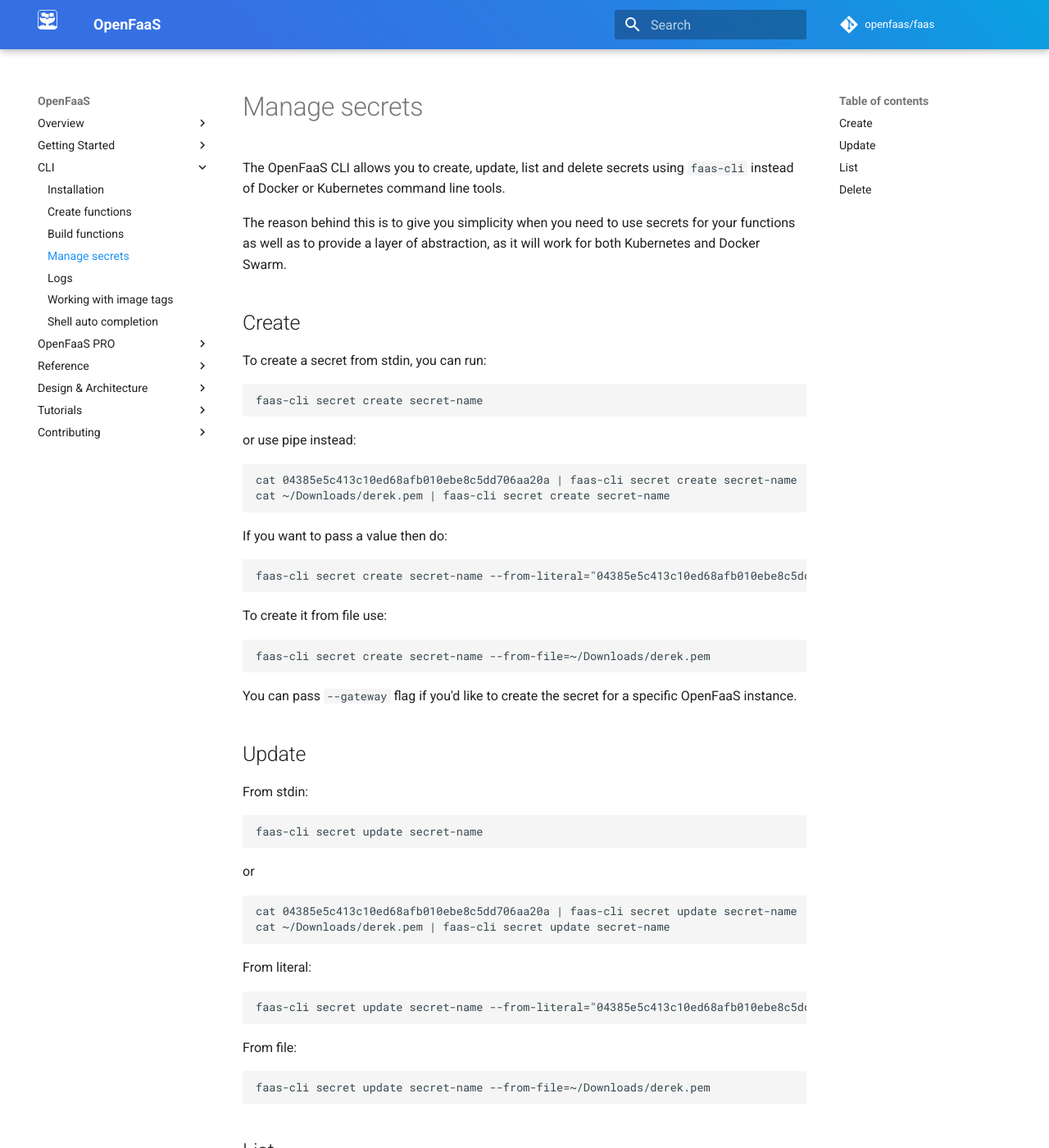
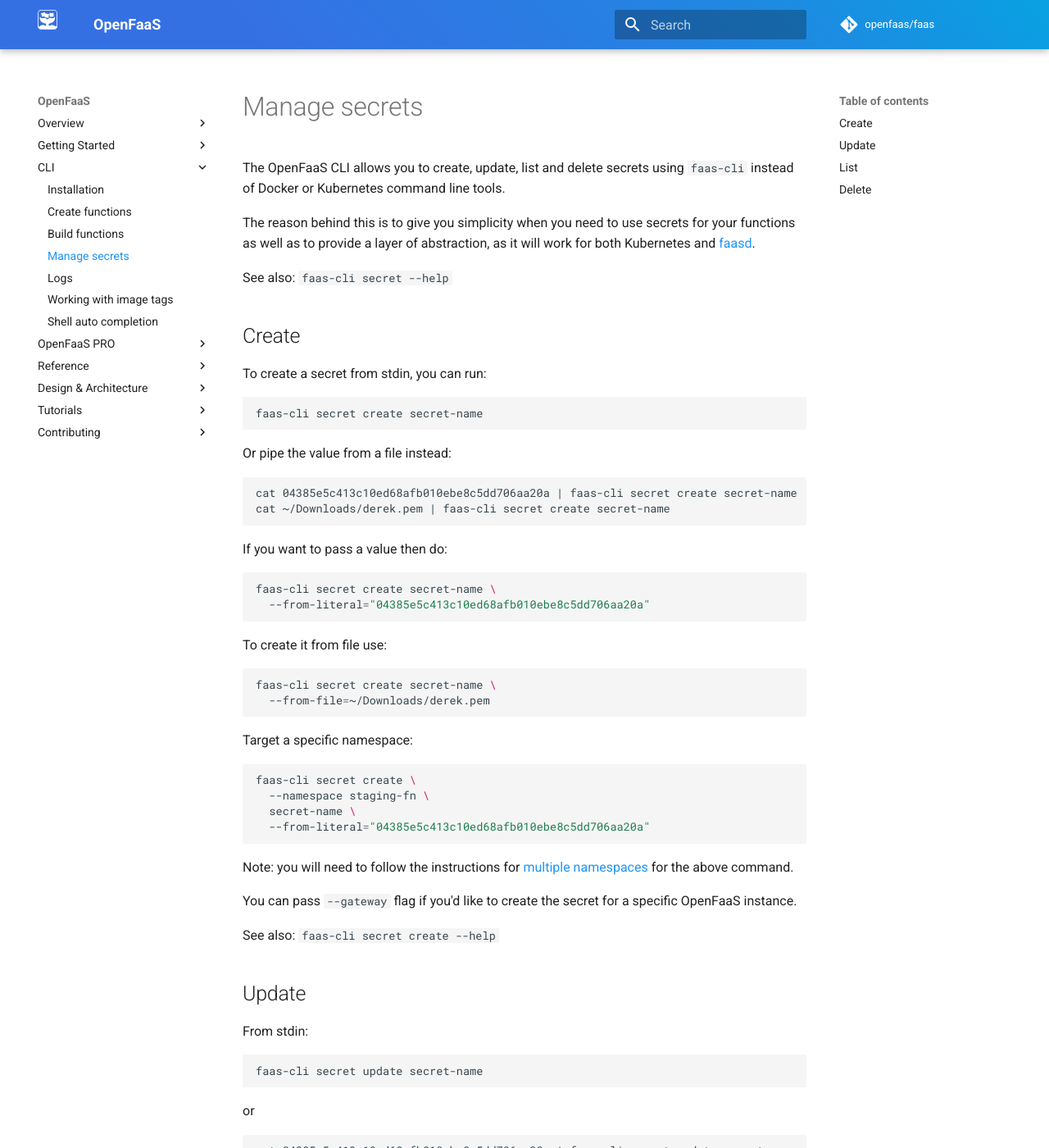
Before and after one commit to openfaas/docs, an MkDocs documentation site: the page built from docs/cli/secrets.md, in a window 1280 px wide and 1400 px high. Shown: the whole window at 82% size. Built offline with MkDocs 1.6.1 and Material for MkDocs 9.7.7, drawn with Linux system fonts in a browser that asks for light colours; comment, search, counter and statistics services are not loaded; some of the changed text lies outside the part shown.

Commit message:
Add namespace option to secrets docs
A user on Slack was confused and didn't check the --help flag.
He assumed that because the docs didn't mention namespace, that
it wasn't possible to specify one. This commit makes it clearer
that one can use a namespace with secrets, when the feature is
enabled.

Signed-off-by: Alex Ellis (OpenFaaS Ltd) <alexellis2@gmail.com>

````diff
--- a/docs/cli/secrets.md
+++ b/docs/cli/secrets.md
@@ -2,32 +2,53 @@
 
 The OpenFaaS CLI allows you to create, update, list and delete secrets using `faas-cli` instead of Docker or Kubernetes command line tools.
 
-The reason behind this is to give you simplicity when you need to use secrets for your functions as well as to provide a layer of abstraction, as it will work for both Kubernetes and Docker Swarm.
+The reason behind this is to give you simplicity when you need to use secrets for your functions as well as to provide a layer of abstraction, as it will work for both Kubernetes and [faasd](/deployment/faasd/).
+
+See also: `faas-cli secret --help`
 
 ## Create
 
 To create a secret from stdin, you can run:
 
-```
+```bash
 faas-cli secret create secret-name
 ```
-or use pipe instead:
+
+Or pipe the value from a file instead:
+
 ```
 cat 04385e5c413c10ed68afb010ebe8c5dd706aa20a | faas-cli secret create secret-name
 cat ~/Downloads/derek.pem | faas-cli secret create secret-name
 ```
 
 If you want to pass a value then do:
-```
-faas-cli secret create secret-name --from-literal="04385e5c413c10ed68afb010ebe8c5dd706aa20a"
+
+```bash
+faas-cli secret create secret-name \
+  --from-literal="04385e5c413c10ed68afb010ebe8c5dd706aa20a"
 ```
 
 To create it from file use:
-```
-faas-cli secret create secret-name --from-file=~/Downloads/derek.pem
+
+```bash
+faas-cli secret create secret-name \
+  --from-file=~/Downloads/derek.pem
 ```
 
+Target a specific namespace:
+
+```bash
+faas-cli secret create \
+  --namespace staging-fn \
+  secret-name \
+  --from-literal="04385e5c413c10ed68afb010ebe8c5dd706aa20a"
+```
+
+Note: you will need to follow the instructions for [multiple namespaces](/reference/namespaces) for the above command.
+
 You can pass `--gateway` flag if you'd like to create the secret for a specific OpenFaaS instance.
+
+See also: `faas-cli secret create --help`
 
 ## Update
 
@@ -51,36 +72,58 @@ From file:
 faas-cli secret update secret-name --from-file=~/Downloads/derek.pem
 ```
 
+See also: `faas-cli secret update --help`
+
 ## List
 
+To list secrets in the default namespace:
+
+```bash
+faas-cli secret list
+faas-cli secret ls
+```
+
+To list secrets in an alternative namespace:
+
+```bash
+faas-cli secret ls --namespace staging
+```
+
 To list secrets for an OpenFaaS instance use:
-```
-faas-cli secret list --gateway http://127.0.0.1:8080
-```
-or
-```
+
+```bash
 faas-cli secret ls --gateway http://127.0.0.1:8080
 ```
-If you have set $OPENFAAS_URL you can use only
-```
+
+If you have set `$OPENFAAS_URL` you can use only
+
+```bash
 faas-cli secret ls
 ```
 
 This will output:
-```
+
+```bash
 NAME
 secret-name1
 secret-name2
 ...
 ```
 
+See also: `faas-cli secret list --help`
+
 ## Delete
 
 You can delete secrets with:
-```
+```bash
 faas-cli secret remove secret-name
 ```
+
 or
+
+```bash
+faas-cli secret remove secret-name \
+  --gateway=http://127.0.0.1:8080
 ```
-faas-cli secret remove secret-name --gateway=http://127.0.0.1:8080
-```
+
+See also: `faas-cli secret delete --help`
````
